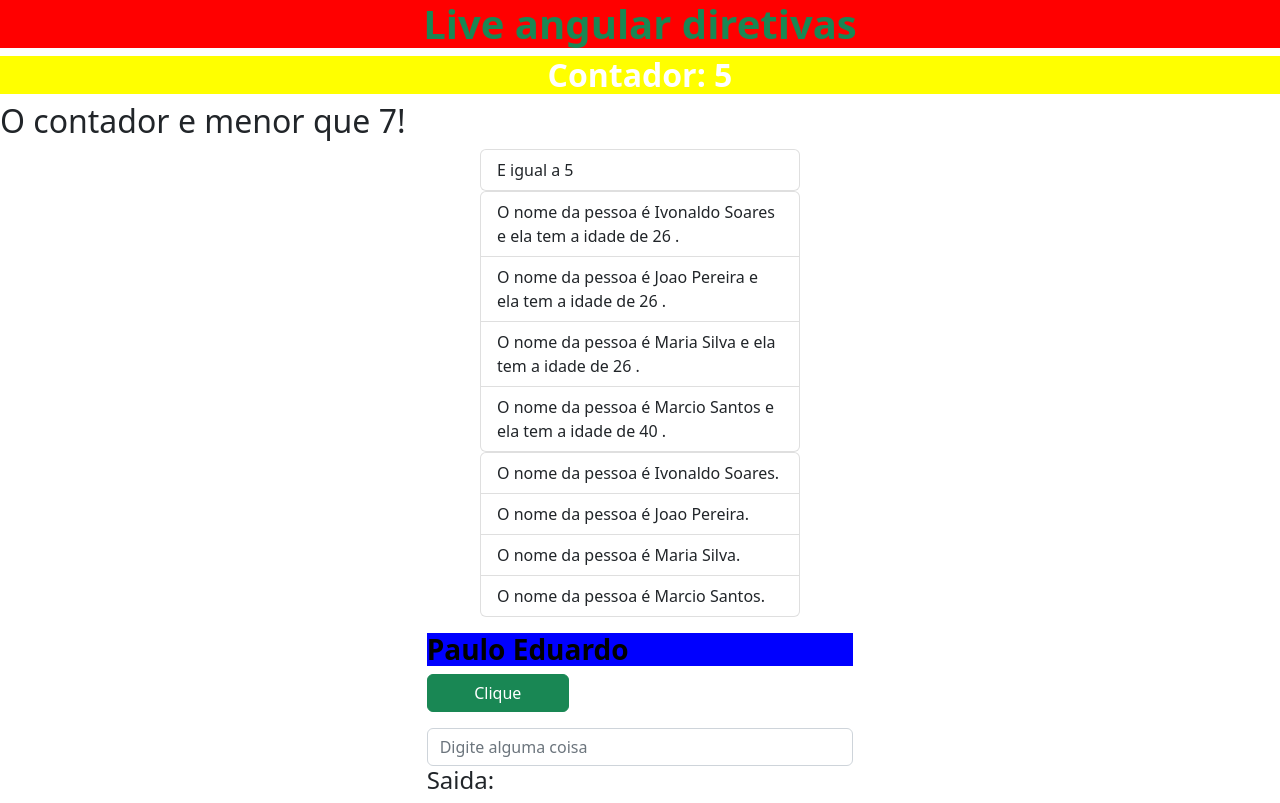
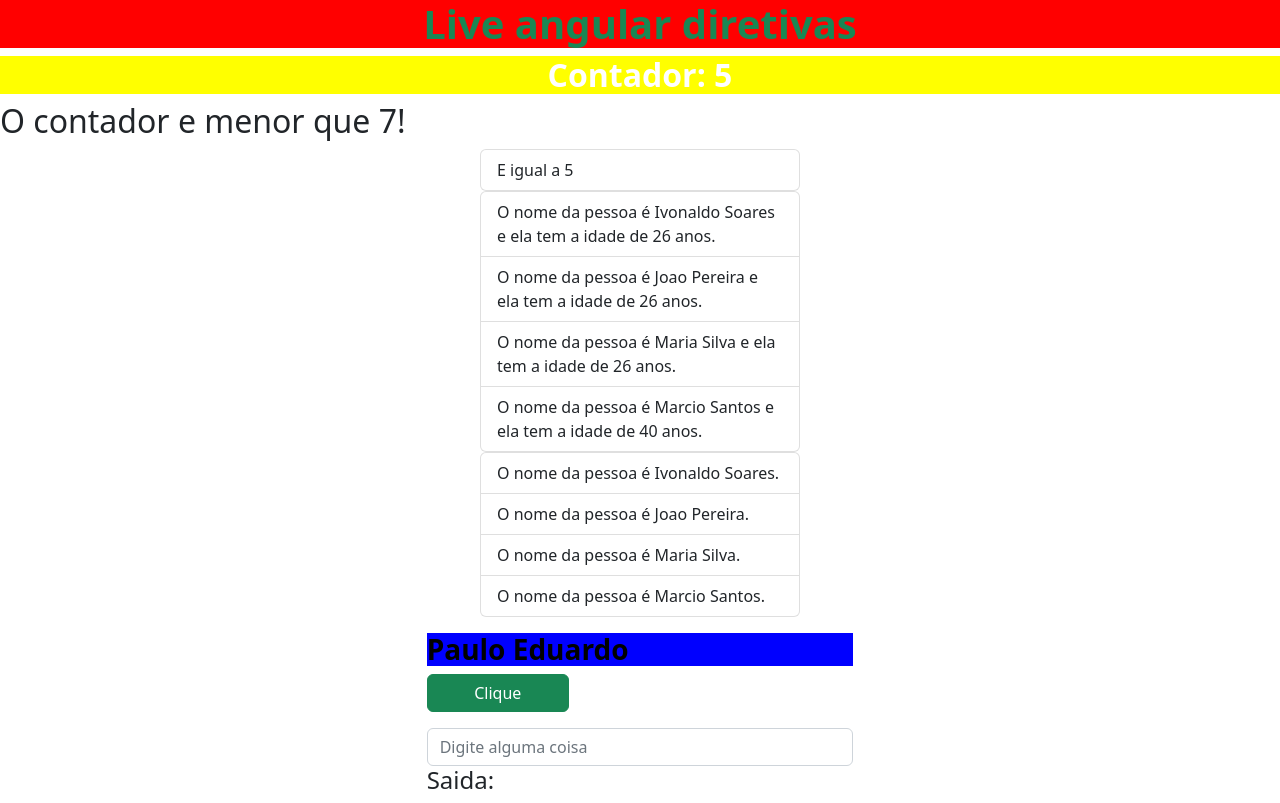
Before and after one commit to peoft/angular-live, an Angular app: page / in a window 1280 px wide. Built offline with nearby package versions, Linux system fonts and the light colour scheme.

Commit message:
Usando o servico com mais de um componente

```diff
--- a/src/app/app.component.html
+++ b/src/app/app.component.html
@@ -39,14 +39,7 @@
   </li>
 </ul>
 
-<ul class="list-group mx-auto col-3">
-  <li
-  class="list-group-item"
-  *ngFor="let pessoa of pessoas"
-  >
-  O nome da pessoa é {{ pessoa.firstName }} {{ pessoa.lastName }} e ela tem a idade de {{ pessoa.age}} .
-  </li>
-</ul>
+<app-list-people></app-list-people>
 
 
 <ul class="list-group mx-auto col-3">
--- a/src/app/app.module.ts
+++ b/src/app/app.module.ts
@@ -5,11 +5,13 @@
 import { AppComponent } from './app.component';
 import { MarcaTextoDirective } from './shared/directives/marca-texto.directive';
 import { PeopleService } from './shared/services/people.service';
+import { ListPeopleComponent } from './shared/components/list-people/list-people.component';
 
 @NgModule({
   declarations: [
     AppComponent,
-    MarcaTextoDirective
+    MarcaTextoDirective,
+    ListPeopleComponent
   ],
   imports: [
     BrowserModule,
--- /dev/null
+++ b/src/app/shared/components/list-people/list-people.component.html
@@ -0,0 +1,8 @@
+<ul class="list-group mx-auto col-3">
+    <li
+    class="list-group-item"
+    *ngFor="let pessoa of pessoas"
+    >
+    O nome da pessoa é {{ pessoa.firstName }} {{ pessoa.lastName }} e ela tem a idade de {{ pessoa.age}} anos.
+    </li>
+  </ul>
--- /dev/null
+++ b/src/app/shared/components/list-people/list-people.component.ts
@@ -0,0 +1,32 @@
+import { Component, OnInit } from '@angular/core';
+import { PeopleService } from '../../services/people.service';
+
+interface IPessoa { firstName: string, lastName: string, age: number };
+
+@Component({
+  selector: 'app-list-people',
+  templateUrl: './list-people.component.html',
+  styleUrls: ['./list-people.component.css']
+})
+
+export class ListPeopleComponent implements OnInit {
+  pessoas: IPessoa  [] = [
+    {
+      firstName: '',
+      lastName: '',
+      age: 0
+    }
+  ]
+
+  constructor(private peopleService: PeopleService) { }
+
+  ngOnInit(): void {
+    this.getPeople();
+  }
+
+  getPeople() {
+    this.peopleService.getPeople().subscribe(people => {
+      this.pessoas = people;
+    })
+  }
+}
```
Also changed, not shown: src/app/shared/components/list-people/list-people.component.css (added), 1 other file (tests, documents, lock files or other folders).
